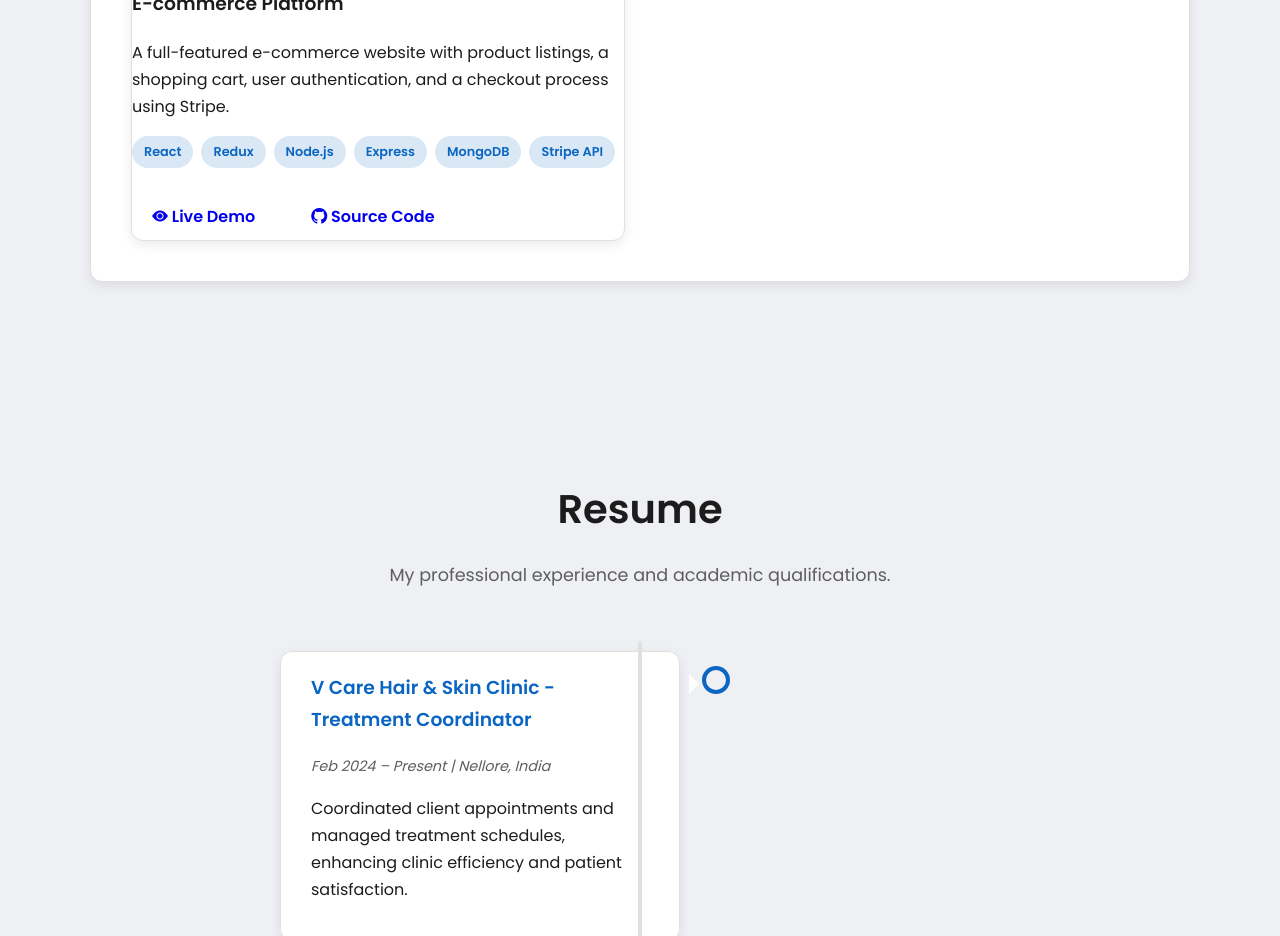
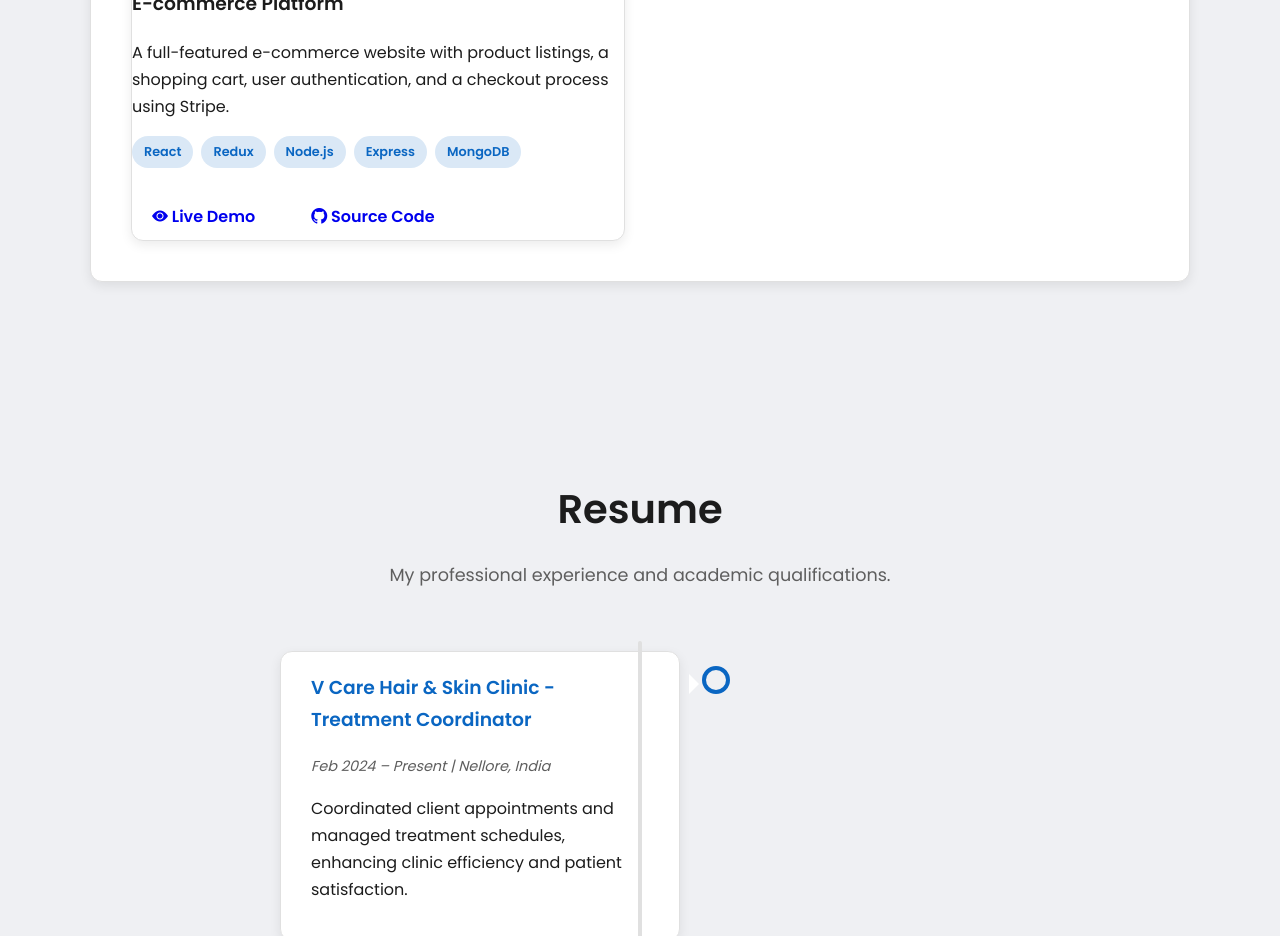
Before and after one commit to venkateswarlu-pallala/venkateswarlu-portfolio, a React (Create React App) app in the folder client/: page / in a window 1280 px wide. Shown: the part 3980-4916 px from the top of the page. Built offline with nearby package versions, Linux system fonts and the light colour scheme.

Commit message:
update all

```diff
--- a/client/src/components/Projects.js
+++ b/client/src/components/Projects.js
@@ -26,7 +26,7 @@ codeLink: "https://github.com/venkateswarlu-pallala/venkateswarlu-portfolio",
     title: "E-commerce Platform",
     image: ecommerceImg,
     description: "A full-featured e-commerce website with product listings, a shopping cart, user authentication, and a checkout process using Stripe.",
-    tags: ["React", "Redux", "Node.js", "Express", "MongoDB", "Stripe API"],
+    tags: ["React", "Redux", "Node.js", "Express", "MongoDB"],
     liveLink: "https://v-shop-website.netlify.app/", // Add your live demo link
     codeLink: "https://github.com/venkateswarlu-pallala/e-commerce-web-app", // Add your GitHub repo link
   }
```
